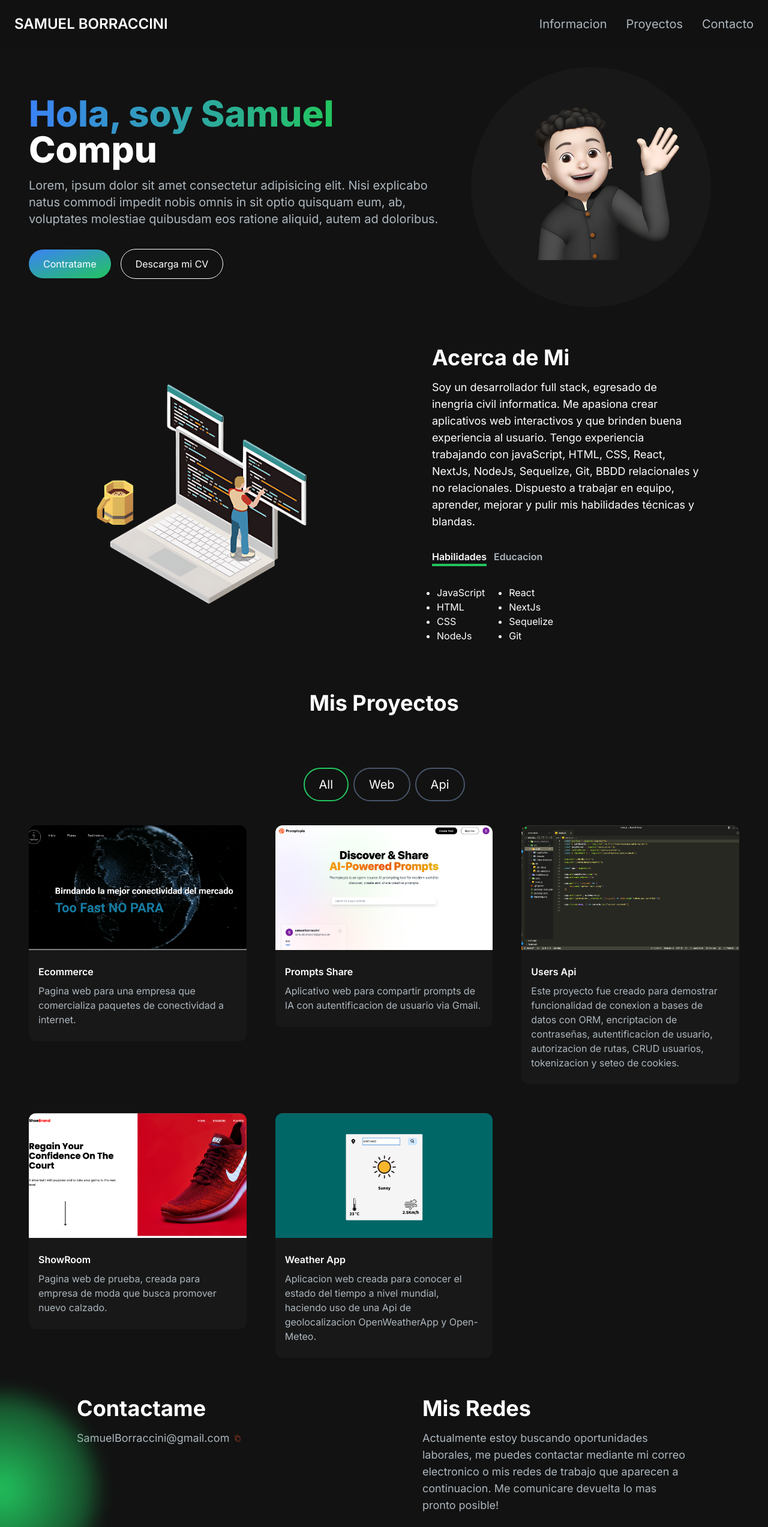
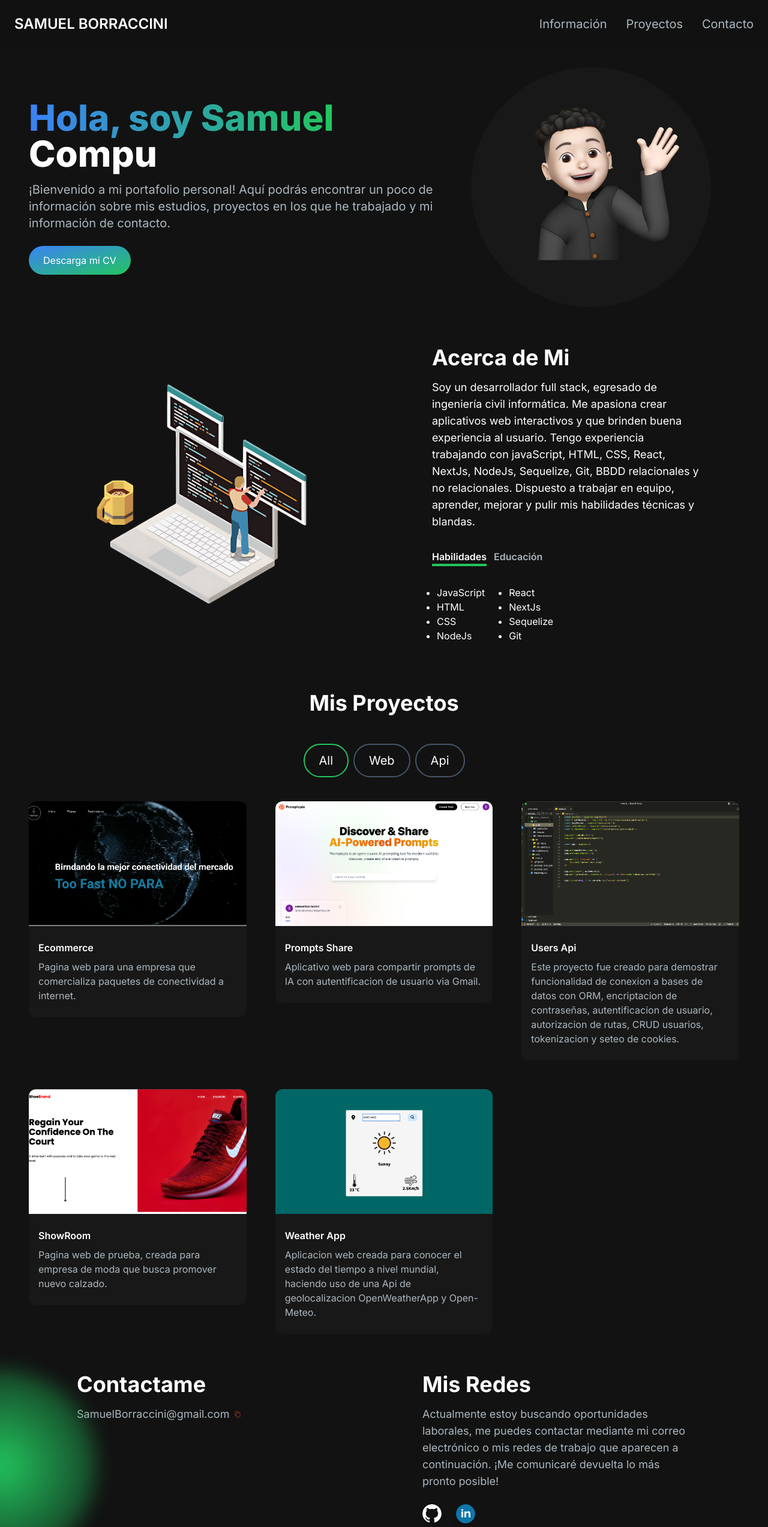
Before and after one commit to samuelborraccini/miPortafolio, a Next.js app: page / in a window 1280 px wide. Shown: the top 2546 px of the page at 60% size. Built offline with nearby package versions, Linux system fonts and the light colour scheme.

Commit message:
full commit 6

```diff
--- a/components/AboutSection.jsx
+++ b/components/AboutSection.jsx
@@ -29,8 +29,8 @@ const TabData = [
     id: "education",
     content: (
       <p>
-        Egresado en el año 2023 como Ingeniero Civil Informatico de la
-        Universidad San Sebastian.{" "}
+        Egresado en el año 2023 como Ingeniero Civil Informático de la
+        Universidad San Sebastián.{" "}
       </p>
     ),
   },
@@ -52,8 +52,8 @@ const AboutSection = () => {
         <div className="mt-4 md:mt-0 text-left flex flex-col h-full">
           <h2 className="text-4xl font-bold text-white mb-4">Acerca de Mi</h2>
           <p className="text-base lg:text-lg">
-            Soy un desarrollador full stack, egresado de inengria civil
-            informatica. Me apasiona crear aplicativos web interactivos y que
+            Soy un desarrollador full stack, egresado de ingeniería civil
+            informática. Me apasiona crear aplicativos web interactivos y que
             brinden buena experiencia al usuario. Tengo experiencia trabajando
             con javaScript, HTML, CSS, React, NextJs, NodeJs, Sequelize, Git,
             BBDD relacionales y no relacionales. Dispuesto a trabajar en equipo,
@@ -70,7 +70,7 @@ const AboutSection = () => {
               selectTab={() => handleTabChange("education")}
               active={tab === "education"}
             >
-              Educacion
+              Educación
             </TabButton>
           </div>
           <div className="mt-8">
--- a/components/ContactSection.jsx
+++ b/components/ContactSection.jsx
@@ -39,8 +39,8 @@ const ContactSection = () => {
           </h2>
           <p className="text-[#ADB7BE] max-w-md lg:text-lg text-sm mb-6">
             Actualmente estoy buscando oportunidades laborales, me puedes
-            contactar mediante mi correo electronico o mis redes de trabajo que
-            aparecen a continuacion. Me comunicare devuelta lo mas pronto
+            contactar mediante mi correo electrónico o mis redes de trabajo que
+            aparecen a continuación. ¡Me comunicaré devuelta lo más pronto
             posible!
           </p>
           <div className="flex gap-2 md:gap-6">
--- a/components/HersoSection.jsx
+++ b/components/HersoSection.jsx
@@ -3,6 +3,7 @@ import Image from "next/image";
 import React from "react";
 import { TypeAnimation } from "react-type-animation";
 import { motion } from "framer-motion";
+import Link from "next/link";
 
 const HersoSection = () => {
   return (
@@ -34,17 +35,19 @@ const HersoSection = () => {
             />
           </h1>
           <p className="text-[#ADB7BE] sm:text-lg lg:text-xl mb-6 text-base ">
-            Lorem, ipsum dolor sit amet consectetur adipisicing elit. Nisi
-            explicabo natus commodi impedit nobis omnis in sit optio quisquam
-            eum, ab, voluptates molestiae quibusdam eos ratione aliquid, autem
-            ad doloribus.
+            ¡Bienvenido a mi portafolio personal! Aquí podrás encontrar un poco
+            de información sobre mis estudios, proyectos en los que he trabajado
+            y mi información de contacto.
           </p>
           <div>
             <button className="px-6 py-3 rounded-full mr-4 bg-gradient-to-br from-blue-500  to-green-500  text-white w-full sm:w-fit">
-              Contratame
-            </button>
-            <button className="px-6 py-3 rounded-full bg-transparent hover:bg-slate-800 text-white border border-white mt-3 w-full sm:w-fit">
-              Descarga mi CV
+              <Link
+                href={"/docs/cv.pdf"}
+                target="blank"
+                download={"SamuelBorracciniCv"}
+              >
+                Descarga mi CV
+              </Link>
             </button>
           </div>
         </motion.div>
--- a/components/NavBar.jsx
+++ b/components/NavBar.jsx
@@ -8,7 +8,7 @@ import MenuOverlay from "./MenuOverlay";
 const navLinks = [
   {
     path: "#about",
-    title: "Informacion",
+    title: "Información",
   },
   {
     path: "#projects",
--- a/components/ProjectSection.jsx
+++ b/components/ProjectSection.jsx
@@ -71,10 +71,10 @@ const ProjectSection = () => {
 
   return (
     <section id="projects">
-      <h2 className="text-center text-4xl font-bold text-white mt-4 mb-8 md:mb-12">
+      <h2 className="text-center text-4xl font-bold text-white mt-4 mb-2 md:mb-12">
         Mis Proyectos
       </h2>
-      <div className="text-white flex flex-row justify-center items-center gap-2 py-10">
+      <div className="text-white flex flex-row justify-center items-center gap-2 pb-10 ">
         <ProjectTag
           name={"All"}
           onClick={handleSelect}
```
Also changed, not shown: public/icons/linked.svg, 1 other file (tests, documents, lock files or other folders).
